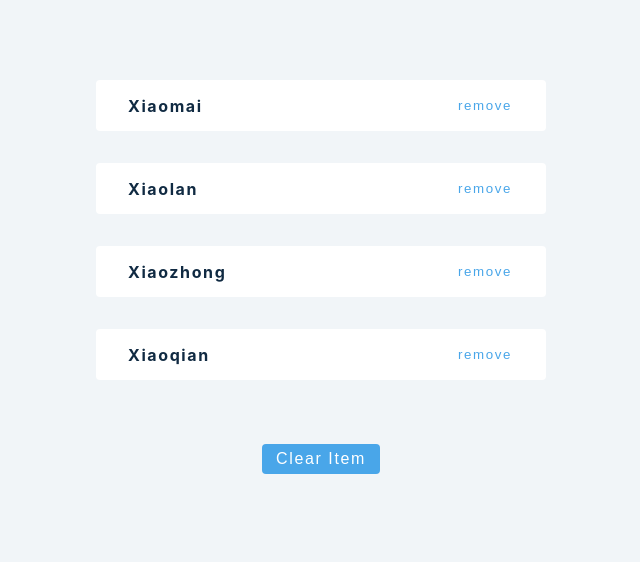
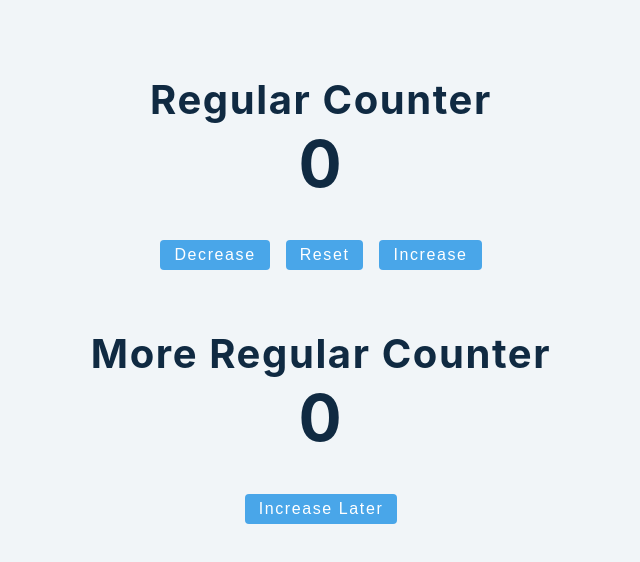
Before and after one commit to li-xiaomai/react-18, a React (Create React App) app: page / in a window 1280 px wide. Shown: the top 562 px of the page, without its empty margins (319-959 px from the left). Built offline with nearby package versions, Linux system fonts and the light colour scheme.

Commit message:
useState

```diff
--- a/src/App.js
+++ b/src/App.js
@@ -1,4 +1,4 @@
-import Setup from './tutorial/1-useState/setup/3-useState-array';
+import Setup from './tutorial/1-useState/setup/5-usState-counter';
 export default function App() {
   return (
     <div className="container">
--- /dev/null
+++ b/src/tutorial/1-useState/setup/5-usState-counter.js
@@ -0,0 +1,49 @@
+import React, { useState } from 'react';
+
+const UseStateCounter = () => {
+  const [value, setValue] = useState(0);
+  const complexIncrease = () => {
+    setTimeout(() => {
+      setValue((prevState) => {
+        return prevState + 1;
+      });
+    }, 2000);
+  };
+  return (
+    <>
+      <section style={{ margin: '4rem 0' }}>
+        <h2> regular counter</h2>
+        <h1>{value}</h1>
+        <button
+          className="btn"
+          onClick={() => {
+            setValue(value - 1);
+          }}
+        >
+          decrease
+        </button>
+        <button className="btn" onClick={() => setValue(0)}>
+          reset
+        </button>
+        <button
+          className="btn"
+          onClick={() => {
+            setValue(value + 1);
+          }}
+        >
+          increase
+        </button>
+      </section>
+
+      <section style={{ margin: '4rem 0' }}>
+        <h2>more regular counter</h2>
+        <h1>{value}</h1>
+        <button className="btn" onClick={complexIncrease}>
+          increase later
+        </button>
+      </section>
+    </>
+  );
+};
+
+export default UseStateCounter;
```
Also changed, not shown: src/tutorial/1-useState/setup/4-useState-object.js (added, +28 -0 lines).
